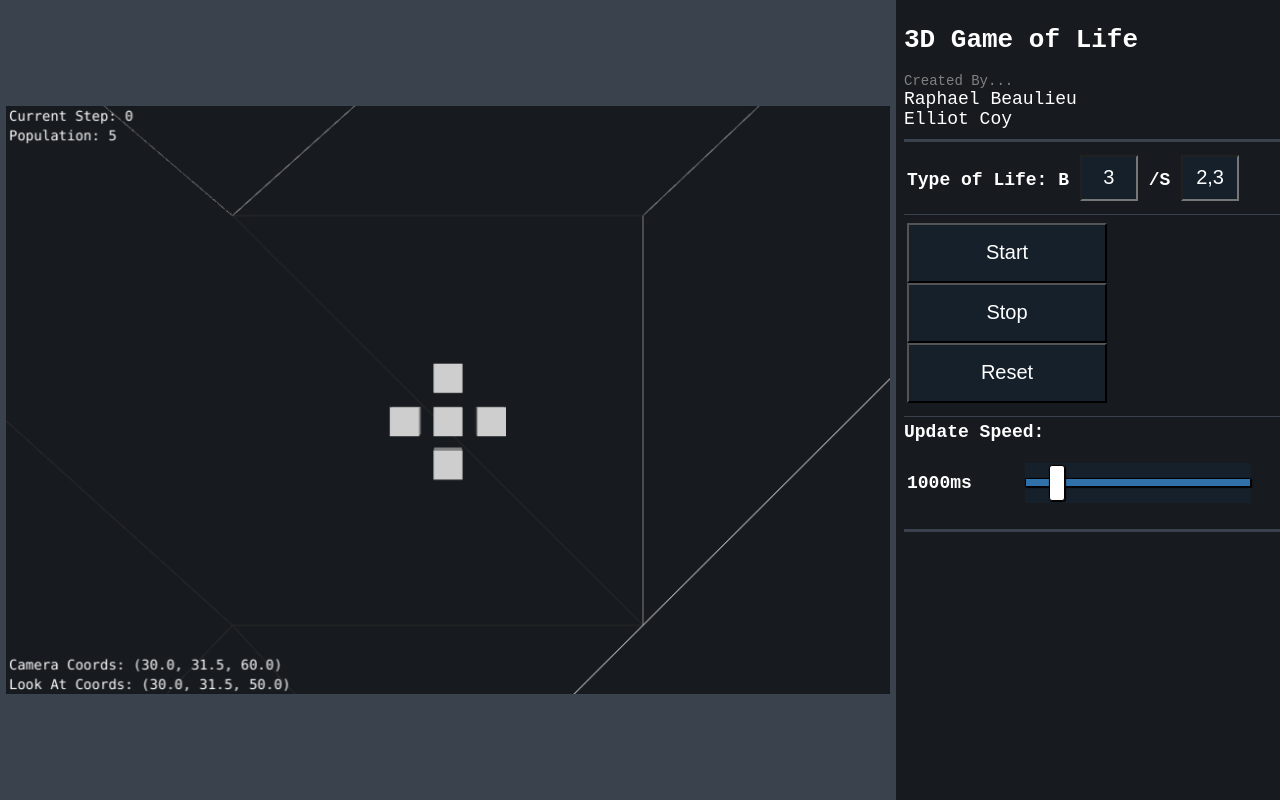
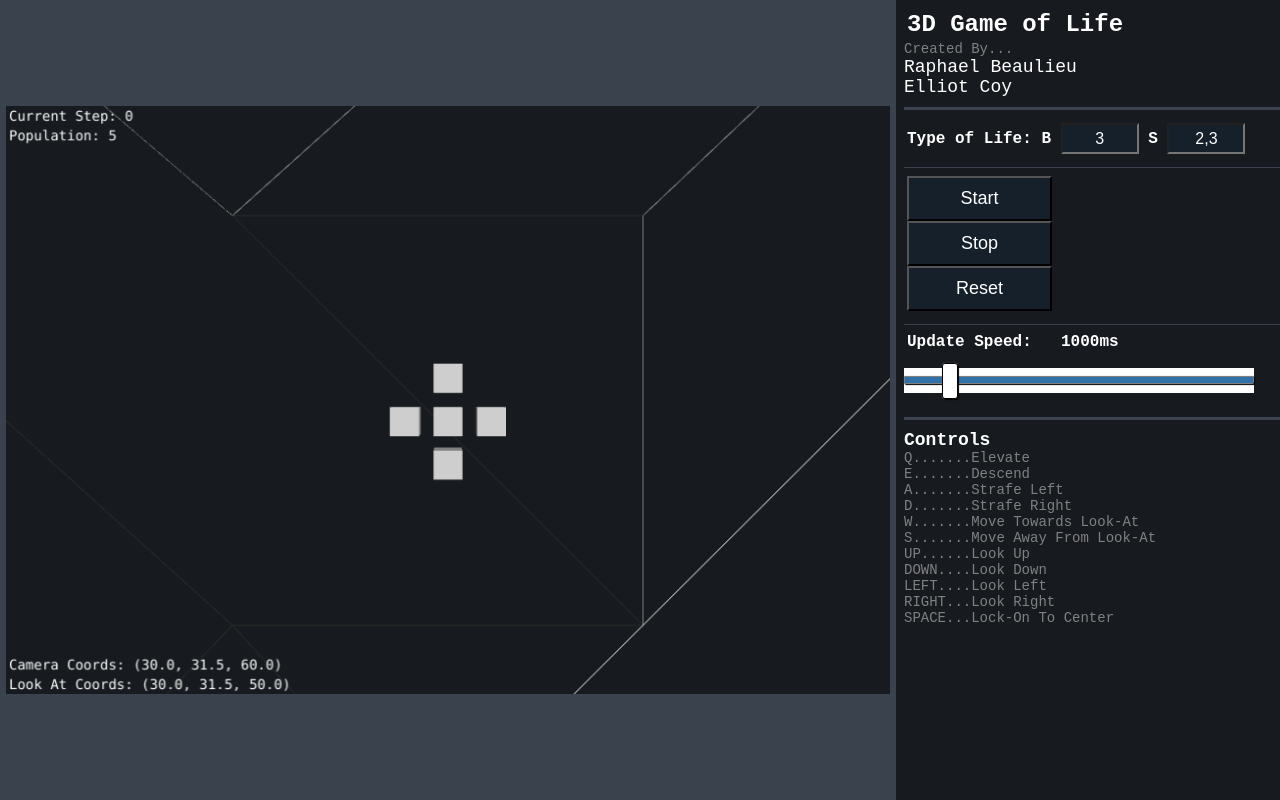
Before and after one commit to RBeaulieu/3DGameOfLife, a plain HTML site: page 3DGameOfLife.html in a window 1280 px wide. Drawn offline with Linux system fonts and the light colour scheme.

Commit message:
Html So Fancy
Made lots of visual changes.
Added control instructions to bottom.

```diff
--- a/3DGameOfLife.html
+++ b/3DGameOfLife.html
@@ -66,18 +66,17 @@
 			<tr>
 				<td id="myTextBoxes">
 					Type of Life: B
-					<input type="text" id="txtBVal" value="3" style="width:50px;">
-					/S
-					<input type="text" id="txtSVal" value="2,3" style="width:50px;">
+					<input type="text" id="txtBVal" value="3" style="width:70px; vertical-align:middle;background-color:#15202b; color:#FFF;">
+					S
+					<input type="text" id="txtSVal" value="2,3" style="width:70px; vertical-align:bottom;background-color:#15202b; color:#FFF;">
 				</td>
-			</tr>
 		</table>
 		<hr2></hr2>
 		<table id="myButtonTable" style="width:350px; padding:0px;">
 			<tr>
 				<td id="myButtons">
-					<button type="btnStart" style="color" onclick="gameStart()">Start</button>
-					<button type="btnStop" style="color" onclick="gameStop()">Stop</button>
+					<button type="btnStart" style="color" onclick="gameStart()">Start</button><br />
+					<button type="btnStop" style="color" onclick="gameStop()">Stop</button><br />
 					<button type="btnClear" style="color" onclick="gameReset()">Reset</button>
 				</td>
 			</tr>
@@ -85,14 +84,29 @@
 		<table id="myPlayTable" style="width:350px; padding:0px;">
 			<tr>
 				<hr2></hr2>
-				<tr id="mySpeedRange" style="width:350px; text-align:left;">Update Speed: </tr>
+				<td id="mySpeedRange" style="width:150px; text-align:left;">Update Speed:
+				</td>
 				<td id="mySpeed" style="text-align:left;">
-					<td>
-						<input type="range" min="500" max="5000" value="1000" style="vertical-align:middle;" oninput="setSpeed(this.value)">
-					</td>
 				</td>
 			</tr>
+			<table>
+				<input type="range" min="500" max="5000" value="1000" style="width:350px; vertical-align:middle;" oninput="setSpeed(this.value)">
+			</table>
 		</table>
 		<hr></hr>
+		<h4>Controls</h4>
+		<h3>
+					Q.......Elevate
+			<br />	E.......Descend
+			<br />	A.......Strafe Left
+			<br />	D.......Strafe Right
+			<br />	W.......Move Towards Look-At
+			<br />	S.......Move Away From Look-At
+			<br />	UP......Look Up
+			<br />	DOWN....Look Down
+			<br />	LEFT....Look Left
+			<br />	RIGHT...Look Right
+			<br />	SPACE...Lock-On To Center
+		</h3>
 	</body>
 </html>
--- a/styles.css
+++ b/styles.css
@@ -14,6 +14,7 @@
 =====================
 	OUTLINE	#14171b	|
 	ACCENT	#15202b	|
+	ACCENT2	#59646f	|
 	GREY	#808080	|
 =====================
 
@@ -25,13 +26,15 @@ html{
 	background-color: #39424d;
 	font-family: "Courier New", "lucida console";
 	font-weight: bold;
-	font-size: 18px;
+	font-size: 16px;
 	color: #FFF;
 	padding: 0;
 	margin: 0;
 }
 h1{
-	font-size: 26px;
+	padding: 0;
+	margin: 3px;
+	font-size: 24px;
 	color: #FFF;
 }
 h2{
@@ -48,6 +51,12 @@ h3{
 	font-size: 14px;
 	color: #808080;
 }
+h4{
+	padding: 0;
+	margin: 0;
+	font-size: 18px;
+	color: #FFF;
+}
 body{
 	padding:0;
 	padding-left: 70%;
@@ -59,17 +68,16 @@ body{
 button{
 	color: #FFF;
 	text-align: center;
-	font-size: 20px;
-	height:60px;
-	width:200px;
+	font-weight: normal;
+	font-size: 18px;
+	height:45px;
+	width:145px;
 	background-color: #15202b;
 }
 input{
-	color: #FFF;
 	text-align: center;
-	font-size: 20px;
-	height:40px;
-	background-color: #15202b;
+	font-size: 16px;
+	height:25px;
 }
 canvas{
 	padding:0.5%;
@@ -107,7 +115,10 @@ hr2{
 }
 
 
-
+/*
+	ALL FOLLOWING CODE FROM http://danielstern.ca/range.css/#/
+	MINOR CUSTOMIZATIONS WERE MADE
+*/
 
 input[type=range] {
   -webkit-appearance: none;
@@ -121,13 +132,13 @@ input[type=range]::-webkit-slider-runnable-track {
   width: 100%;
   height: 8.4px;
   cursor: pointer;
-  box-shadow: 1px 1px 1px #000000, 0px 0px 1px #0d0d0d;
+  box-shadow: 1px 1px 1px #000000, 0px 0px 1px #808080;
   background: #3071a9;
   border-radius: 1.3px;
-  border: 0.2px solid #010101;
+  border: 0.2px solid #808080;
 }
 input[type=range]::-webkit-slider-thumb {
-  box-shadow: 1px 1px 1px #000000, 0px 0px 1px #0d0d0d;
+  box-shadow: 1px 1px 1px #000000, 0px 0px 1px #808080;
   border: 1px solid #080000;
   height: 36px;
   width: 16px;
@@ -145,7 +156,7 @@ input[type=range]::-moz-range-track {
   height: 8.4px;
   cursor: pointer;
   box-shadow: 1px 1px 1px #000000, 0px 0px 1px #0d0d0d;
-  background: #3071a9;
+  background: #59646f;
   border-radius: 1.3px;
   border: 0.2px solid #010101;
 }
@@ -155,7 +166,7 @@ input[type=range]::-moz-range-thumb {
   height: 36px;
   width: 16px;
   border-radius: 3px;
-  background: #ffffff;
+  background: #EEE;
   cursor: pointer;
 }
 input[type=range]::-ms-track {
@@ -170,21 +181,21 @@ input[type=range]::-ms-fill-lower {
   background: #2a6495;
   border: 0.2px solid #010101;
   border-radius: 2.6px;
-  box-shadow: 1px 1px 1px #000000, 0px 0px 1px #0d0d0d;
+  box-shadow: 1px 1px 1px #000000, 0px 0px 1px #14171b;
 }
 input[type=range]::-ms-fill-upper {
   background: #3071a9;
   border: 0.2px solid #010101;
   border-radius: 2.6px;
-  box-shadow: 1px 1px 1px #000000, 0px 0px 1px #0d0d0d;
+  box-shadow: 1px 1px 1px #000000, 0px 0px 1px #14171b;
 }
 input[type=range]::-ms-thumb {
-  box-shadow: 1px 1px 1px #000000, 0px 0px 1px #0d0d0d;
-  border: 1px solid #080000;
+  box-shadow: 1px 1px 1px #000000, 0px 0px 1px #14171b;
+  border: 1px solid #14171b;
   height: 36px;
   width: 16px;
   border-radius: 3px;
-  background: #ffffff;
+  background: #808080;
   cursor: pointer;
   height: 8.4px;
 }
```
Also changed, not shown: texture/bCube.png (deleted), texture/sCube.png (deleted), 2 other files.
